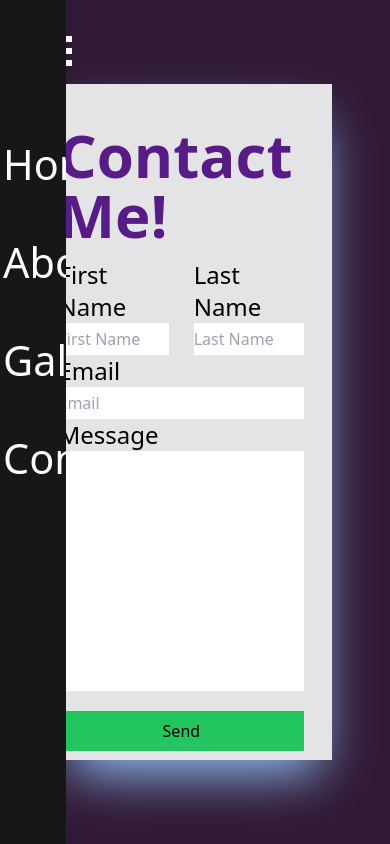
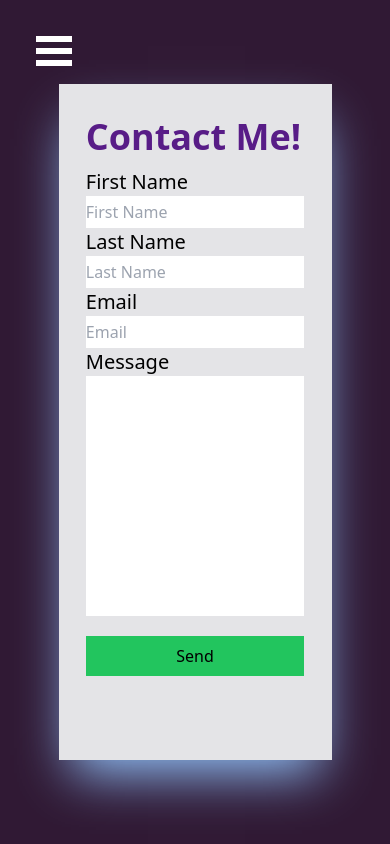
Before and after one commit to lwin496/Portfolio-2.0, a React (Create React App) app: page /contact in a window 390 px wide. Built offline with nearby package versions, Linux system fonts and the light colour scheme.

Commit message:
scalable contact page

```diff
--- a/src/Components/Navbar.jsx
+++ b/src/Components/Navbar.jsx
@@ -1,13 +1,13 @@
 import React from 'react'
 // import {HiMenu} from 'react-icons/hi'
-import {scaleRotate as Menu } from 'react-burger-menu'
+import {slide as Menu } from 'react-burger-menu'
 import { NavLink } from 'react-router-dom'
 
 
 const Navbar = (pageWrapId, OuterContainerId) => {
   return (
     <div>
-      <Menu width={'15%'} className='text-white text-4xl flex flex-col'>
+      <Menu width={'100%'} className='text-white text-4xl flex justify-center lg:text-5xl text-center bg-[#301934] opacity-95'>
                   <a id='home' className='menu-item pt-10 pb-2 link-underline'>
                         <NavLink to='/'>
                               Home
--- a/src/Pages/Contact.jsx
+++ b/src/Pages/Contact.jsx
@@ -34,32 +34,32 @@ const Contact = () => {
         <section id='page-wrap'>
         <Navbar pageWrapId={"page-wrap"} OuterContainerId={"outer-container"} />
           <div className='w-[70vw] h-[80vh] bg-zinc-200 m-auto my-[10vh] shadow-2xl shadow-blue-300/100 flex col'>
-
-            <div className='w-[100%] flex'>
-              <img src={img} alt="planet img"  className='w-[85%]'/>
+            {/* section 1 */}
+            <div className='w-[0%] flex lg:w-[40%]'>
+              <img src={img} alt="planet img"  className='w-[100%]'/>
             </div>
-
-            <div className='w-[100%]'>
-              <h1 className=' text-6xl mt-[15%] mb-0 font-bold text-purple-900'>Contact Me!</h1>
+            {/* section 2 */}
+            <div className='w-[100%] px-[10%] h-[100%] overflow-visible lg:w-[60%]'>
+              <h1 className=' text-4xl mt-[15%] mb-0 font-bold text-purple-900 md:text-5xl'>Contact Me!</h1>
 
               <form ref={form} onSubmit={handleOnSubmitSendEmail} className='mt-[5%] flex flex-col'>
-                <div className='flex justify-between mr-[10%]'>
-                  <div className='flex flex-col w-[45%]'>
-                      <h3 className='text-2xl'>First Name</h3>
+                <div className='flex flex-col md:flex sm:flex-row justify-between'>
+                  <div className='flex flex-col w-[100%] sm:w-[45%]'>
+                      <h3 className='text-xl md:text-2xl'>First Name</h3>
                       <input type="text" placeholder='First Name' name='user_name' className='py-1' required />
                   </div>
-                  <div className='flex flex-col w-[45%]'>
-                      <h3 className='text-2xl'>Last Name</h3>
+                  <div className='flex flex-col w-[100%] sm:w-[45%]'>
+                      <h3 className='text-xl md:text-2xl'>Last Name</h3>
                       <input type="text" placeholder='Last Name' name='user_name'  className='py-1'  required />
                   </div>
                 </div>
 
                 <div className='flex flex-col'>
-                  <h3 className=' text-2xl'>Email</h3>
-                  <input type="email" name="user_email" className='mr-[10%] py-1' placeholder='Email' required />
-                  <h3 className='text-2xl '>Message</h3>
-                  <textarea name="message" id="" cols="30" rows="10" className='mr-[10%] resize-none ' required></textarea>
-                  <input type="submit" value="Send" className=' bg-green-500 mr-[10%] py-2 justify-center mt-5 hover:bg-green-600' />
+                  <h3 className='text-xl md:text-2xl'>Email</h3>
+                  <input type="email" name="user_email" className=' py-1' placeholder='Email' required />
+                  <h3 className='text-xl md:text-2xl'>Message</h3>
+                  <textarea name="message" id="" cols="30" rows="10" className='resize-none ' required></textarea>
+                  <input type="submit" value="Send" className=' bg-green-500 py-2 justify-center mt-5 hover:bg-green-600' />
                 </div>
 
               </form>
--- a/src/index.css
+++ b/src/index.css
@@ -88,7 +88,7 @@ body {
 
 /* General sidebar styles */
 .bm-menu {
-  background: #171717 ;
+  background: #301934 ;
   padding: 2.5em 1.5em 0;
   font-size: 1.15em;
 }
```
